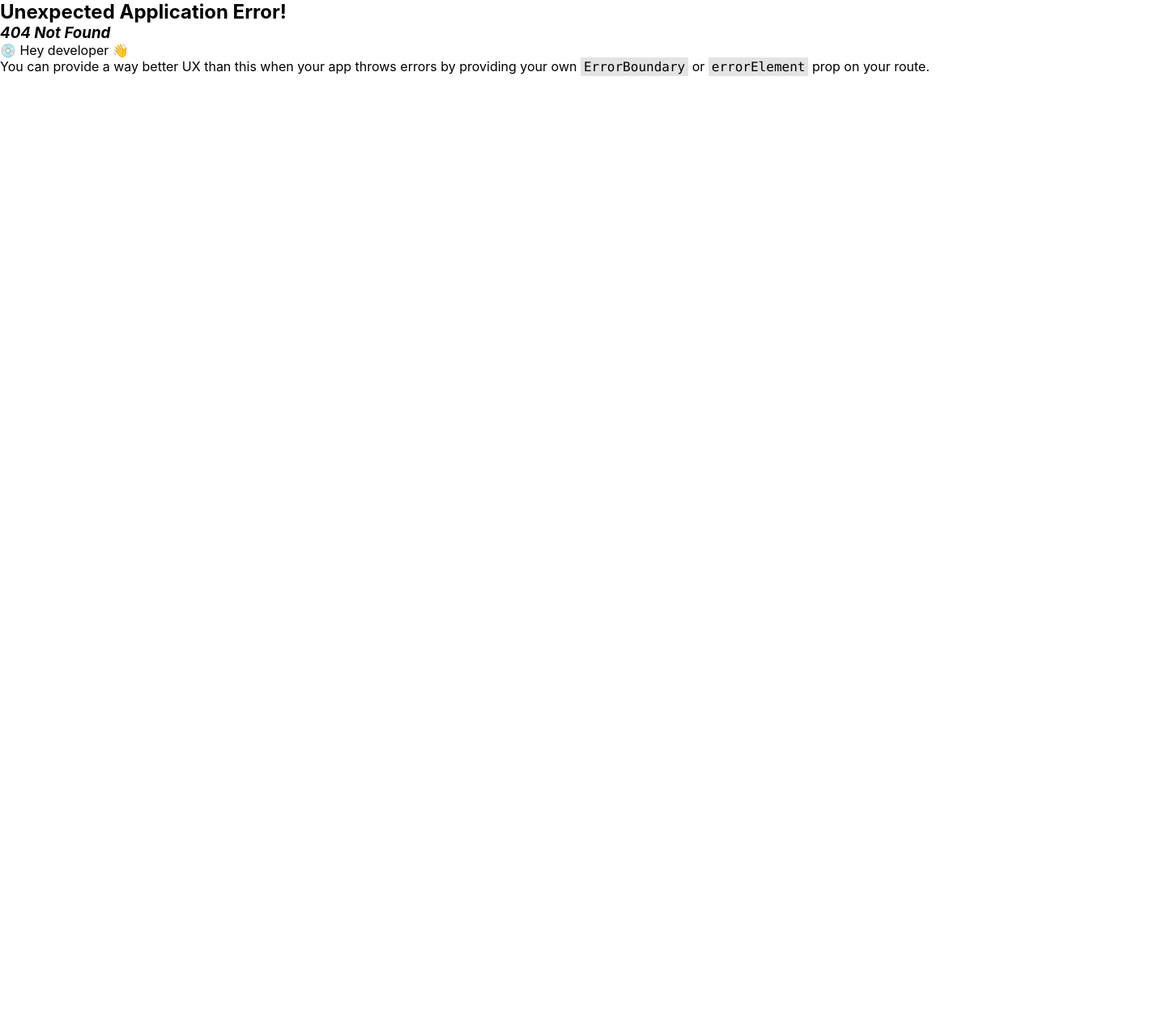
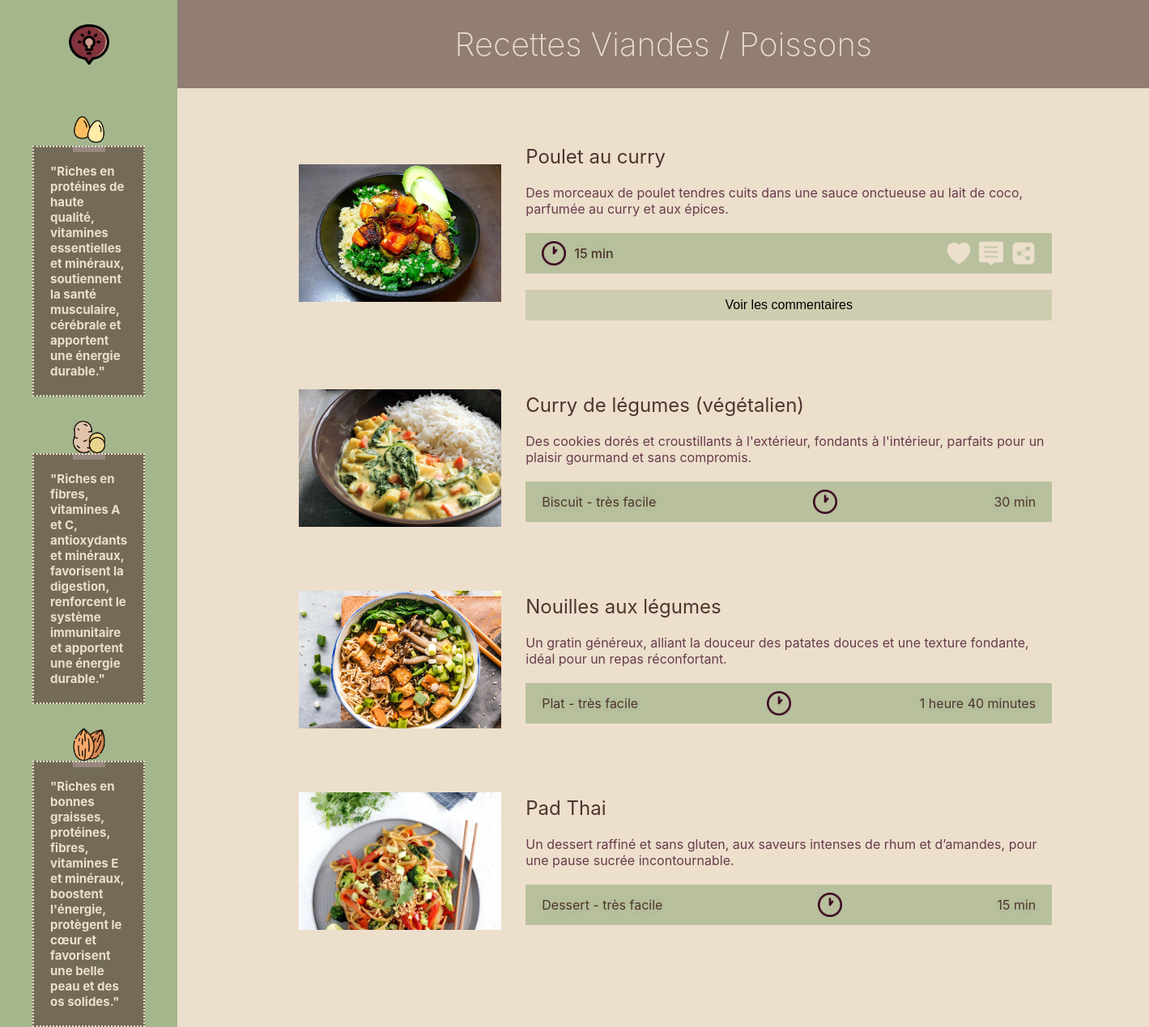
Before and after one commit to Kb-19X/cookneat, a React (Create React App) app: page /Viandes in a window 1280 px wide. Before the commit this address had no page. Shown: the whole page at 81% size, 1419 px wide, since content can reach past the window. Before the commit the page ends 800 px from the top, so only its background shows below. Built offline with nearby package versions, Linux system fonts and the light colour scheme.

Commit message:
ajout page viandes

```diff
--- a/src/compenents/Homepage/Navbar.js
+++ b/src/compenents/Homepage/Navbar.js
@@ -84,7 +84,7 @@
               <li><a className="ab" href="/Plats">Plats</a></li>
               <li><a href="/NutritionSanté">Nutrition et Santé</a></li>
               <li><a href="/patesnouilles">Pâtes / Riz / Nouilles</a></li>
-              <li><a href="/viandespoissons">Viandes / Poissons</a></li>
+              <li><a href="/Viandes">Viandes / Poissons</a></li>
               <li><a href="/desserts">Desserts</a></li>
             </div>
             <div className="input-navbar-container">
--- /dev/null
+++ b/src/compenents/ViandesPage/Viandes.js
@@ -0,0 +1,132 @@
+import React, { useState } from 'react'; // AJOUTER useState pour ouvrir/fermer
+import './Viandes.css'
+
+import bowl_quinoa from '../../assets/ImageVeganPage/bowl_quinoa.webp';
+import curry from '../../assets/ImageVeganPage/curry.png';
+import nouilles from '../../assets/ImageVeganPage/nouilles.webp';
+import Padthai from '../../assets/ImageVeganPage/Padthai.jpg';
+
+import clock from '../../assets/ImageHomePage/clock-one.png';
+import celeri from '../../assets/ImageDetoxPage/celeri.png';
+import idea from '../../assets/ImageDetoxPage/idea.png';
+
+import oeuf from '../../assets/ImageNoglutenPage/oeuf.png';
+import douce from '../../assets/ImageNoglutenPage/douce.png';
+import amande from '../../assets/ImageNoglutenPage/amande.png';
+
+import comment from '../../assets/ImagePlatsPage/comment.png';
+import like from '../../assets/ImagePlatsPage/like.png';
+import share from '../../assets/ImagePlatsPage/share.png';
+
+const Viandes = () => {
+  const [showComments, setShowComments] = useState(false); // etat pour ouvrir/fermer
+
+  const toggleComments = () => {
+    setShowComments(!showComments);
+  };
+
+  return (
+    <div className='detox'>
+      <div className='tips-detox'>
+        <img className='idea' src={idea} alt="" />
+        <div className='tips-ingredient'>
+          <img src={oeuf} alt="" />
+          <p>"Riches en protéines de haute qualité, vitamines essentielles et minéraux, soutiennent la santé musculaire, cérébrale et apportent une énergie durable."</p>
+        </div>
+
+        <div className='tips-ingredient'>
+          <img src={douce} alt="" />
+          <p>"Riches en fibres, vitamines A et C, antioxydants et minéraux, favorisent la digestion, renforcent le système immunitaire et apportent une énergie durable."</p>
+        </div>
+
+        <div className='tips-ingredient'>
+          <img src={amande} alt="" />
+          <p>"Riches en bonnes graisses, protéines, fibres, vitamines E et minéraux, boostent l'énergie, protègent le cœur et favorisent une belle peau et des os solides."</p>
+        </div>
+      </div>
+
+      <div className='detox-container'>
+        <div className='titre-detox'>
+          <h1>Recettes Viandes / Poissons</h1>
+        </div>
+
+        <div className='detox-product'>
+          <img src={bowl_quinoa} alt="" />
+
+          <div className='detail-detox-product'>
+            <h2>Poulet au curry</h2>
+            <p className='p-detox'>Des morceaux de poulet tendres cuits dans une sauce onctueuse au lait de coco, parfumée au curry et aux épices.</p>
+            <div className='detail-detox'>
+              <div className='time-vegan'>
+                <img src={clock} alt="" />
+                <p>15 min</p>
+              </div>
+              <div className='btn-vegan'>
+                <img src={like} alt="" />
+                <img src={comment} alt="" />
+                <img src={share} alt="" />
+              </div>
+            </div>
+        <div className='comments-section'>
+          <button className='toggle-button' onClick={toggleComments}>
+            {showComments ? "Masquer les commentaires" : "Voir les commentaires"}
+          </button>
+
+          <div className={`comments-hidden ${showComments ? 'open' : ''}`}>
+            <p><strong>Jean :</strong> Super recette !</p>
+            <p><strong>Marie :</strong> Très bon et facile à faire.</p>
+            <p><strong>Paul :</strong> J'ai ajouté du poulet, excellent !</p>
+          </div>
+        </div>
+          </div>
+
+        </div>
+
+        {/* ZONE COMMENTAIRES */}
+
+        {/* CONTINUATION */}
+        <div className='detox-product'>
+          <img src={curry} alt="" />
+          <div className='detail-detox-product'>
+            <h2>Curry de légumes (végétalien)</h2>
+            <p className='p-detox'>Des cookies dorés et croustillants à l'extérieur, fondants à l'intérieur, parfaits pour un plaisir gourmand et sans compromis.</p>
+            <div className='detail-detox'>
+              <p>Biscuit - très facile</p>
+              <img src={clock} alt="" />
+              <p>30 min</p>
+            </div>
+          </div>
+        </div>
+
+        <div className='detox-product'>
+          <img src={nouilles} alt="" />
+          <div className='detail-detox-product'>
+            <h2>Nouilles aux légumes</h2>
+            <p className='p-detox'>Un gratin généreux, alliant la douceur des patates douces et une texture fondante, idéal pour un repas réconfortant.</p>
+            <div className='detail-detox'>
+              <p>Plat - très facile</p>
+              <img src={clock} alt="" />
+              <p>1 heure 40 minutes</p>
+            </div>
+          </div>
+        </div>
+
+        <div className='detox-product'>
+          <img src={Padthai} alt="" />
+          <div className='detail-detox-product'>
+            <h2>Pad Thai</h2>
+            <p className='p-detox'>Un dessert raffiné et sans gluten, aux saveurs intenses de rhum et d’amandes, pour une pause sucrée incontournable.</p>
+            <div className='detail-detox'>
+              <p>Dessert - très facile</p>
+              <img src={clock} alt="" />
+              <p>15 min</p>
+            </div>
+          </div>
+        </div>
+
+      </div>
+    </div>
+  );
+}
+
+export default Viandes;
```
Also changed, not shown: src/App.js (+8 -7 lines), src/compenents/ViandesPage.js (added, +16 -0 lines), src/compenents/ViandesPage/Viandes.css (added).
